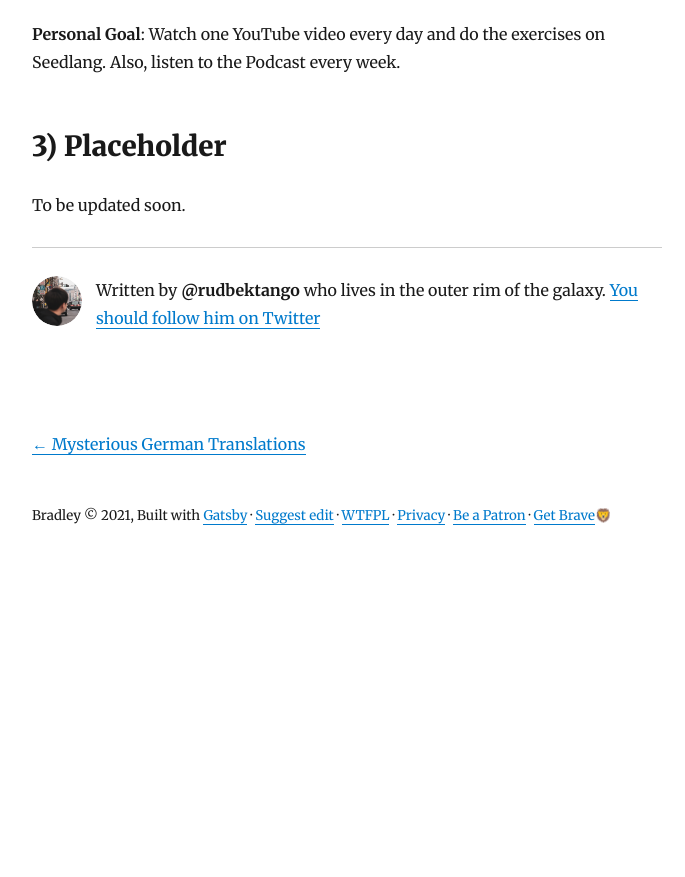
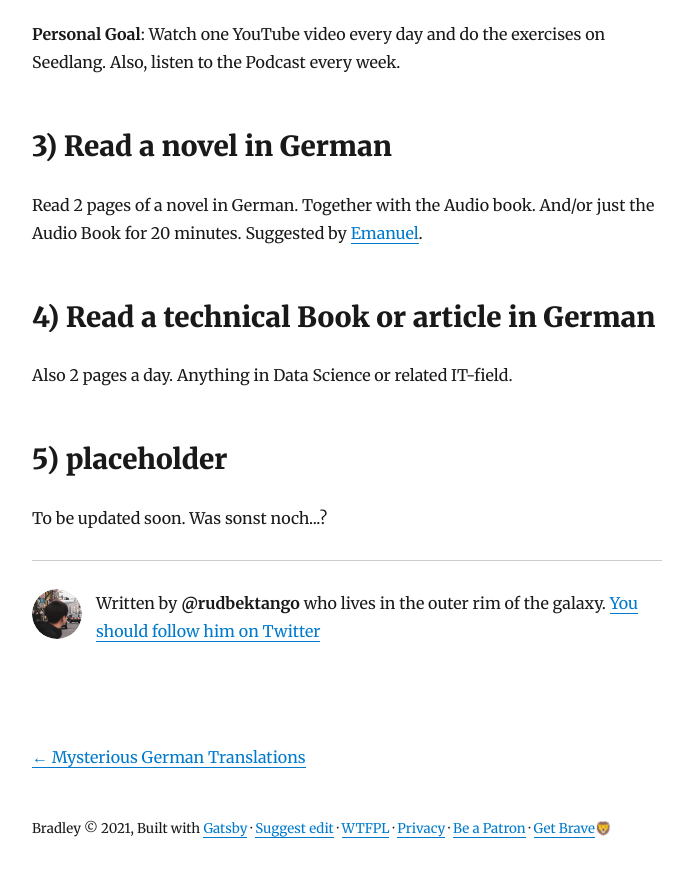
Before and after one commit to bradleyrudbek/thorrudbek.de, a Gatsby site: page /mydailygerman/ in a window 1280 px wide. Shown: the part 1160-2037 px from the top of the page, without its empty margins (293-978 px from the left). Before the commit the page ends 1730 px from the top, so only its background shows below. Built offline with nearby package versions, Linux system fonts and the light colour scheme; Gatsby itself is replaced by a stand-in of ours; some packages are replaced by stand-ins of ours.

Commit message:
clean up

```diff
--- a/content/blog/mydailygerman/index.md
+++ b/content/blog/mydailygerman/index.md
@@ -23,6 +23,13 @@ I recommend supporting them on [Patreon](https://www.patreon.com/easygerman) to
 
 __Personal Goal__: Watch one YouTube video every day and do the exercises on Seedlang. Also, listen to the Podcast every week.
 
-## 3) Placeholder
+## 3) Read a novel in German
 
-To be updated soon.
+Read 2 pages of a novel in German. Together with the Audio book. And/or just the Audio Book for 20 minutes. Suggested by [Emanuel](https://yourdailygerman.com/about/).
+
+## 4) Read a technical Book or article in German
+
+Also 2 pages a day. Anything in Data Science or related IT-field.
+
+## 5) placeholder
+To be updated soon. Was sonst noch...?
```
